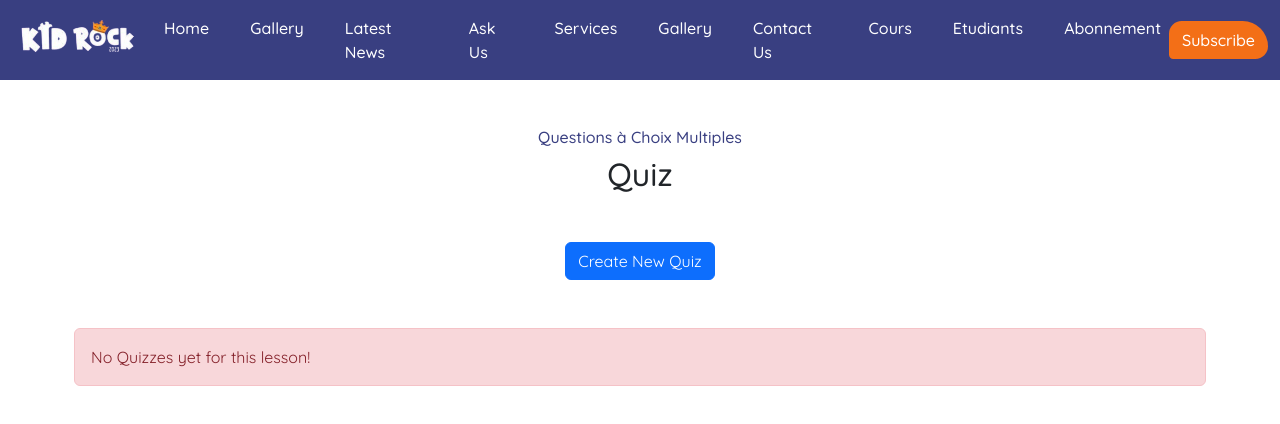
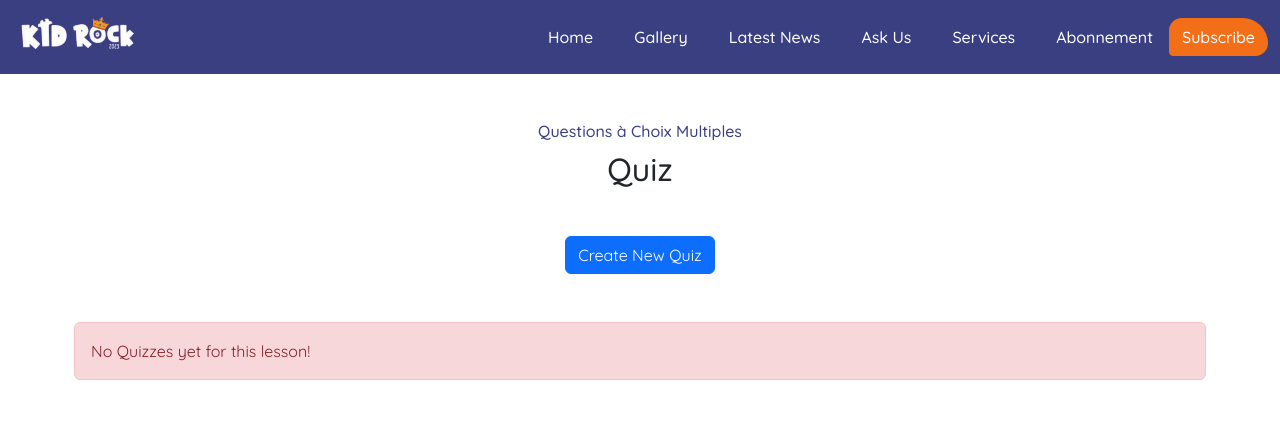
Before and after one commit to jalilahadil/pfe-, a React (Create React App) app in the folder frontEnd/: page /quiz/lessonQuizs/1 in a window 1280 px wide. Shown: the top 424 px of the page. Built offline with nearby package versions, Linux system fonts and the light colour scheme.

Commit message:
managing permissions

```diff
--- a/frontEnd/src/components/navbar.js
+++ b/frontEnd/src/components/navbar.js
@@ -3,142 +3,137 @@ import 'bootstrap/dist/css/bootstrap.min.css';
 import "./navbar.css";
 import { useNavigate } from 'react-router-dom';
 import { Link } from "react-router-dom";
-import logoImage from "./logo-removebg-preview.png"
+import logoImage from "./logo-removebg-preview.png";
 
 export default function Navbar(props) {
-  const navigate =useNavigate();
-  const isLoggedIn=localStorage.getItem("user");
-  const role=localStorage.getItem("role");
-  const isStudent=role=="student" && isLoggedIn;
-  const isAdmin=role=="admin" && isLoggedIn;
-  const isTeacher=role=="teacher" && isLoggedIn;
+  const navigate = useNavigate();
+  const isLoggedIn = localStorage.getItem("user");
+  const role = localStorage.getItem("role");
+  const isStudent = role === "student" && isLoggedIn;
+  const isAdmin = role === "admin" && isLoggedIn;
+  const isTeacher = role === "teacher" && isLoggedIn;
+
   return (
-    <nav className='navbar navbar-expand-lg' style={{backgroundColor:props.color}}>
-          <div className='container-fluid'>
-            <a className='navbar-brand' to='#'>
-              <img src={logoImage} className='logoImage' alt='Logo' />
+    <nav className="navbar navbar-expand-lg" style={{ backgroundColor: props.color }}>
+      <div className="container-fluid">
+        <a className="navbar-brand" href="#">
+          <img src={logoImage} className="logoImage" alt="Logo" />
         </a>
         <button
-              className='navbar-toggler'
-              type='button'
-              data-bs-toggle='collapse'
-              data-bs-target='#navbarNav'
-              aria-controls='navbarNav'
-              aria-expanded='false'
-              aria-label='Toggle navigation'
+          className="navbar-toggler"
+          type="button"
+          data-bs-toggle="collapse"
+          data-bs-target="#navbarNav"
+          aria-controls="navbarNav"
+          aria-expanded="false"
+          aria-label="Toggle navigation"
         >
-
-              <span className='navbar-toggler-icon'></span>
+          <span className="navbar-toggler-icon"></span>
         </button>
-            <div className='collapse navbar-collapse ' id='navbarNav'>
-              <ul className='navbar-nav me-auto navbarItems mb-2 mb-lg-0   w-100 d-flex justify-content-end'>
-
-                <li className='nav-item'>
-                  <Link className='nav-link' to='/'>
+        <div className="collapse navbar-collapse" id="navbarNav">
+          <ul className="navbar-nav me-auto navbarItems mb-2 mb-lg-0 w-100 d-flex justify-content-end">
+            <li className="nav-item">
+              <Link className="nav-link" to="/">
                 Home
               </Link>
             </li>
-                {!isLoggedIn &&
-                <li className='nav-item'>
-                  <Link className='nav-link' to='/gallery'>
+            <li className="nav-item">
+              <Link className="nav-link" to="/gallery">
                 Gallery
               </Link>
-                </li>}
-
-                {!isLoggedIn &&
-                <li className='nav-item'>
-                  <Link className='nav-link' to='/latestNews'>
+            </li>
+            <li className="nav-item">
+              <Link className="nav-link" to="/latestNews">
                 Latest News
               </Link>
-                </li>}
-                {!isLoggedIn &&
-                <li className='nav-item'>
-                  <Link className='nav-link' to='/askUs'>
+            </li>
+            <li className="nav-item">
+              <Link className="nav-link" to="/askUs">
                 Ask Us
               </Link>
-                </li>}
-                {!isLoggedIn &&
-                <li className='nav-item'>
-                  <Link className='nav-link' to='/services'>
+            </li>
+            <li className="nav-item">
+              <Link className="nav-link" to="/services">
                 Services
               </Link>
-                </li>}
-                {!isLoggedIn &&
-                <li className='nav-item'>
-                  <Link className='nav-link' href='#gallery'>
-                    Gallery
-                  </Link>
-                </li>}
-                {!isLoggedIn &&
-                <li className='nav-item'>
-                  <Link className='nav-link' to='#'>
-                    Contact Us
-                  </Link>
-                </li>}
-                {
-                <li className='nav-item'>
-                  <Link className='nav-link' to='/cours'>
+            </li>
+
+            {(isAdmin || isTeacher) && (
+              <li className="nav-item">
+                <Link className="nav-link" to="/cours">
                   Cours
                 </Link>
-                </li>}
-                {isLoggedIn &&
-                <li className='nav-item'>
-                  <Link className='nav-link' to='/myCourses'>
+              </li>
+            )}
+            {isStudent && (
+              <li className="nav-item">
+                <Link className="nav-link" to="/myCourses">
                   Mes Cours
                 </Link>
-                </li>}
-                {isLoggedIn  &&
-                <li className='nav-item'>
-                  <Link className='nav-link' to='/exercice/myExercices/'>
+              </li>
+            )}
+            {isStudent && (
+              <li className="nav-item">
+                <Link className="nav-link" to="/exercice/myExercices/">
                   Mes Exercices
                 </Link>
-                </li>}
-                {isLoggedIn  &&
-                <li className='nav-item'>
-                  <Link className='nav-link' to='/myQuizes'>
-                   Mes Quiz
+              </li>
+            )}
+            {( isStudent )&& (
+              <li className="nav-item">
+                <Link className="nav-link" to="/myQuizes">
+                  Quiz
                 </Link>
-                </li>}
-                {isAdmin &&
-                <li className='nav-item'>
-                  <Link className='nav-link' to='/enseignants'>
+              </li>
+            )}
+            {isAdmin && isLoggedIn && (
+              <li className="nav-item">
+                <Link className="nav-link" to="/enseignants">
                   Enseignants
                 </Link>
-                </li>}
-                {!isStudent &&
-                <li className='nav-item'>
-                  <Link className='nav-link' to='/etudiants'>
+              </li>
+            )}
+            {isAdmin && (
+              <li className="nav-item">
+                <Link className="nav-link" to="/etudiants">
                   Etudiants
                 </Link>
-                </li>}
-                {!isStudent &&
-                <li className='nav-item'>
-                  <Link className='nav-link' to='/subscribtion'>
+              </li>
+            )}
+            {!isStudent && (
+              <li className="nav-item">
+                <Link className="nav-link" to="/subscribtion">
                   Abonnement
                 </Link>
-                </li>}
-                {isLoggedIn &&
-                <li className='nav-item mx-2'>
-                  <Link className='nav-link' to='/profile'>
+              </li>
+            )}
+            {isLoggedIn && (
+              <li className="nav-item mx-2">
+                <Link className="nav-link" to="/profile">
                   Mon profil
                 </Link>
-                </li>}
-                {isLoggedIn &&
-                <li className='nav-item mx-2'>
-                  <Link className='nav-link' to='/notification'>
+              </li>
+            )}
+            {isLoggedIn && (
+              <li className="nav-item mx-2">
+                <Link className="nav-link" to="/notification">
                   Notifications
                 </Link>
-                </li>}
-                {isLoggedIn &&
-                <li className='nav-item'>
-                  <button className='btn btn-primary' onClick={()=>{localStorage.clear();navigate("/home")}}>
+              </li>
+            )}
+            {isLoggedIn && (
+              <li className="nav-item">
+                <button className="btn btn-primary" onClick={() => { localStorage.clear(); navigate("/home"); }}>
                   Se Déconnecter
                 </button>
-                </li>}
-
+              </li>
+            )}
           </ul>
-              {!isLoggedIn &&
-              <button className='btn  subscribeBtn' onClick={()=>{navigate("/login")}}>Subscribe</button>}
+          {!isLoggedIn && (
+            <button className="btn subscribeBtn ms-2" onClick={() => { navigate("/login"); }}>
+              Subscribe
+            </button>
+          )}
         </div>
       </div>
     </nav>
--- a/frontEnd/src/views/CourseDetails.js
+++ b/frontEnd/src/views/CourseDetails.js
@@ -145,9 +145,17 @@ export default function CourseDetails() {
 
 
         <div className="col gap-2 d-flex flex-column">
+          {(course.creatorId==user._id || role=="admin") &&
             <button className="btn-danger btn" onClick={()=>{deleteCourse(course._id)}}> <MdDelete  className='fs-4 mx-2'/>Delete Course</button>
+          }
+          {(course.creatorId==user._id || role=="admin") &&
             <button className="btn-warning btn" onClick={()=>{setSelectedCourse(course);setIsShown(true)}}> <FaPen  className='fs-4 mx-2' />Update Course</button>
-            <button className="btn-success btn" onClick={subscribeToCourse}> <FiSave className='fs-4 mx-2' />Subscribe To Course</button>
+          }
+          {
+            role=="student" && <button className="btn-success btn" onClick={subscribeToCourse}> <FiSave className='fs-4 mx-2' />Subscribe To Course</button>
+
+          }
+            {(course.creatorId==user._id || role=="admin") &&
             <button className="btn-primary btn">
             <Link style={{color:"#fff",textDecoration:"none"}} to={"/cours/updateCourse/"+course._id}>
 
@@ -155,7 +163,7 @@ export default function CourseDetails() {
                Manage  Content
                </Link>
                </button>
-
+            }
 
 
         </div>
--- a/frontEnd/src/views/myCourses.js
+++ b/frontEnd/src/views/myCourses.js
@@ -85,6 +85,7 @@ export default function MyCourses() {
              <div className="text-center mb-5">
                <h6 className="section-title bg-white text-center specialText px-3">Cours</h6>
                <h1 className="mb-5">Mes Cours</h1>
+               <button className="btn btn-primary" onClick={()=>{navigate("/cours")}}>Participer à un nouveau cours</button>
              </div>
              <div className="container-fluid d-flex flex-wrap justify-content-center column-gap-3">
                     {mergedData.map((sub) => (
```
Also changed, not shown: frontEnd/src/views/Cours.js (+6 -3 lines), frontEnd/src/views/courseQuiz.js (+7 -5 lines), frontEnd/src/views/displayQuiz.js (+11 -3 lines), frontEnd/src/views/manageChapter.js (+11 -4 lines), frontEnd/src/views/manageCourse.js (+7 -4 lines). Lines whose indentation alone changed are shown as unchanged.
